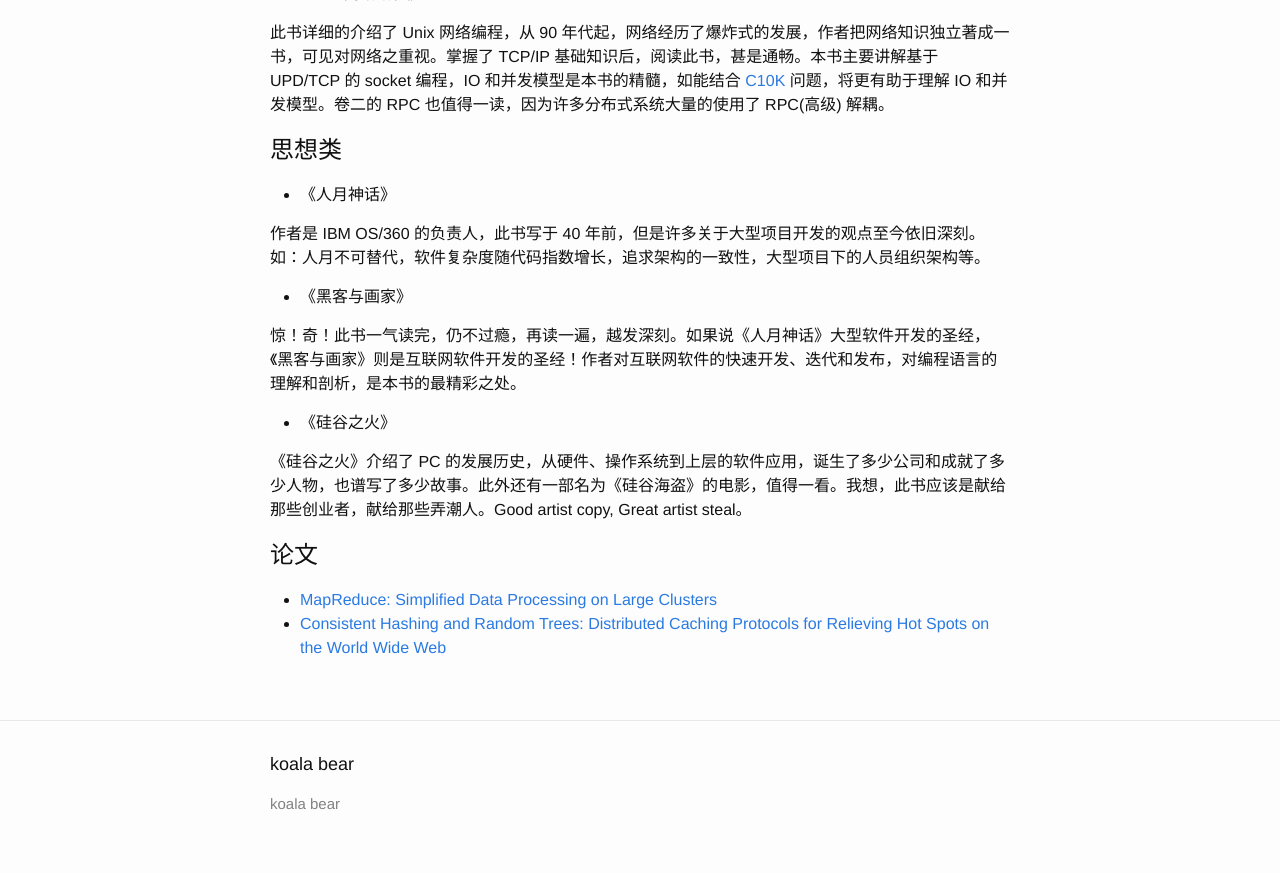
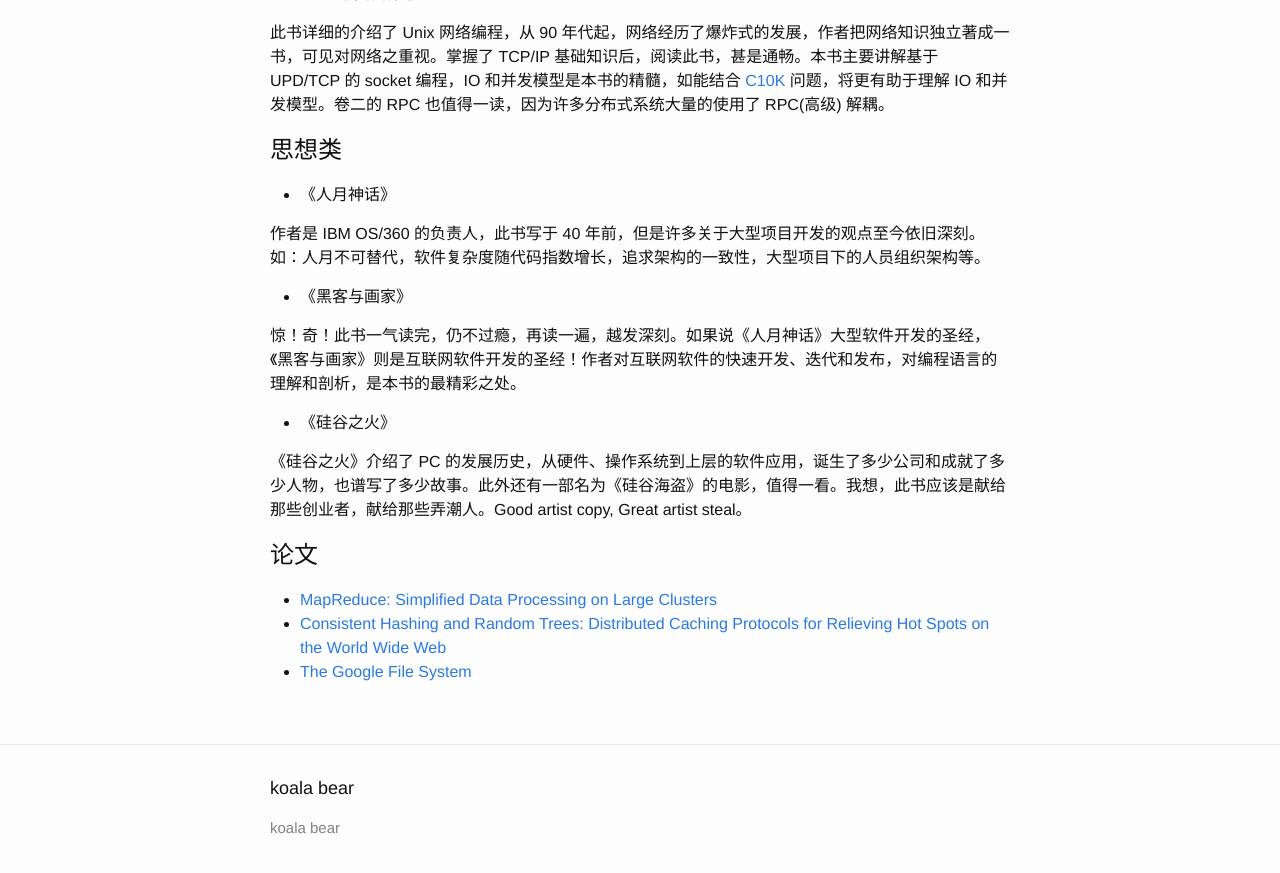
Before and after one commit to DeliangFan/deliangfan.github.io, a Jekyll site: the page built from _posts/2016-11-06-book.markdown, in a window 1280 px wide and 900 px high, scrolled down 1208 px. Shown: the top 873 px of the window. Built offline with Jekyll 4.4.1, drawn with Linux system fonts in a browser that asks for light colours; comment, search, counter and statistics services are not loaded.

Commit message:
Add google file system

```diff
--- a/_posts/2016-11-06-book.markdown
+++ b/_posts/2016-11-06-book.markdown
@@ -51,3 +51,4 @@ categories: 编程随想
 
 - [MapReduce: Simplified Data Processing on Large Clusters](https://static.googleusercontent.com/media/research.google.com/en//archive/mapreduce-osdi04.pdf)
 - [Consistent Hashing and Random Trees: Distributed Caching Protocols for Relieving Hot Spots on the World Wide Web](https://www.akamai.com/es/es/multimedia/documents/technical-publication/consistent-hashing-and-random-trees-distributed-caching-protocols-for-relieving-hot-spots-on-the-world-wide-web-technical-publication.pdf)
+- [The Google File System](https://static.googleusercontent.com/media/research.google.com/en//archive/gfs-sosp2003.pdf)
```
